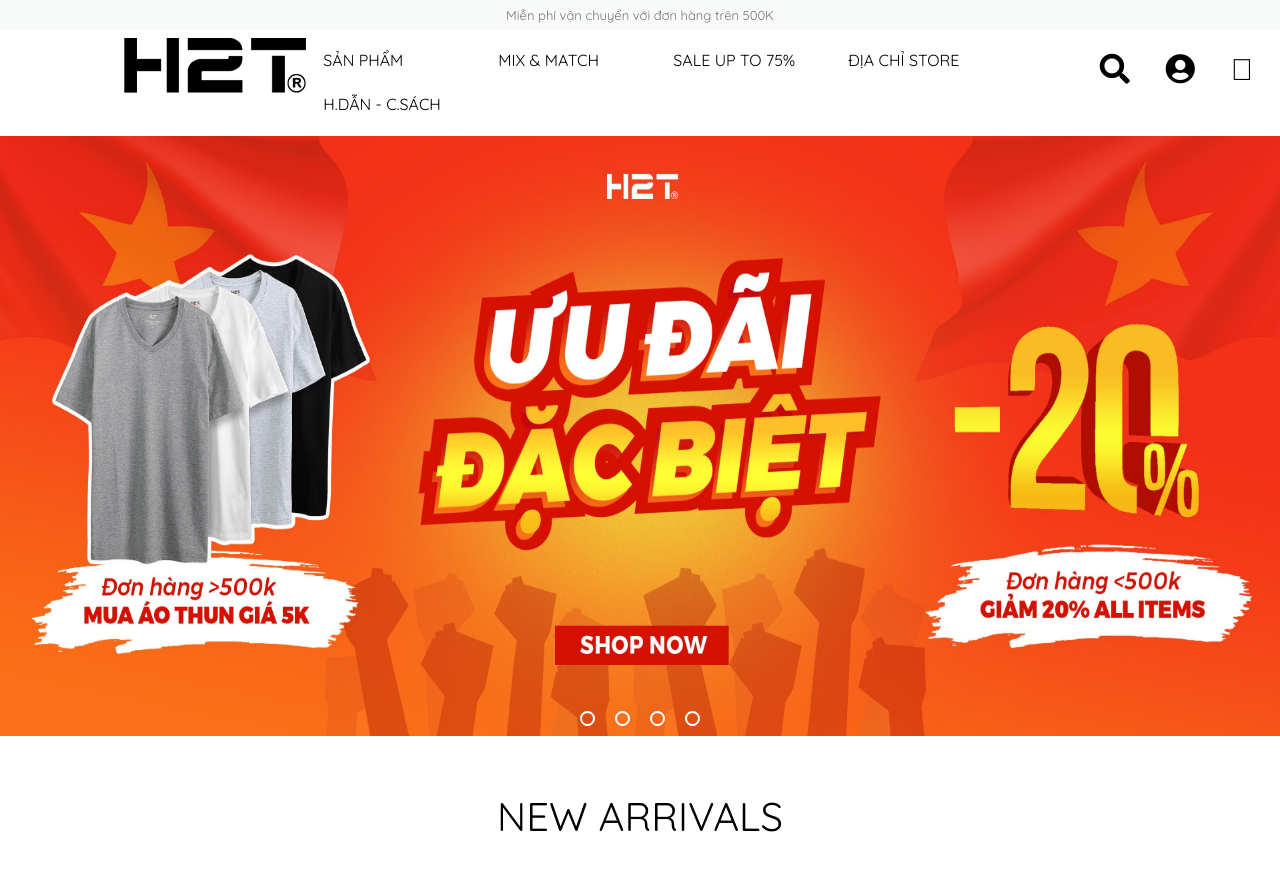
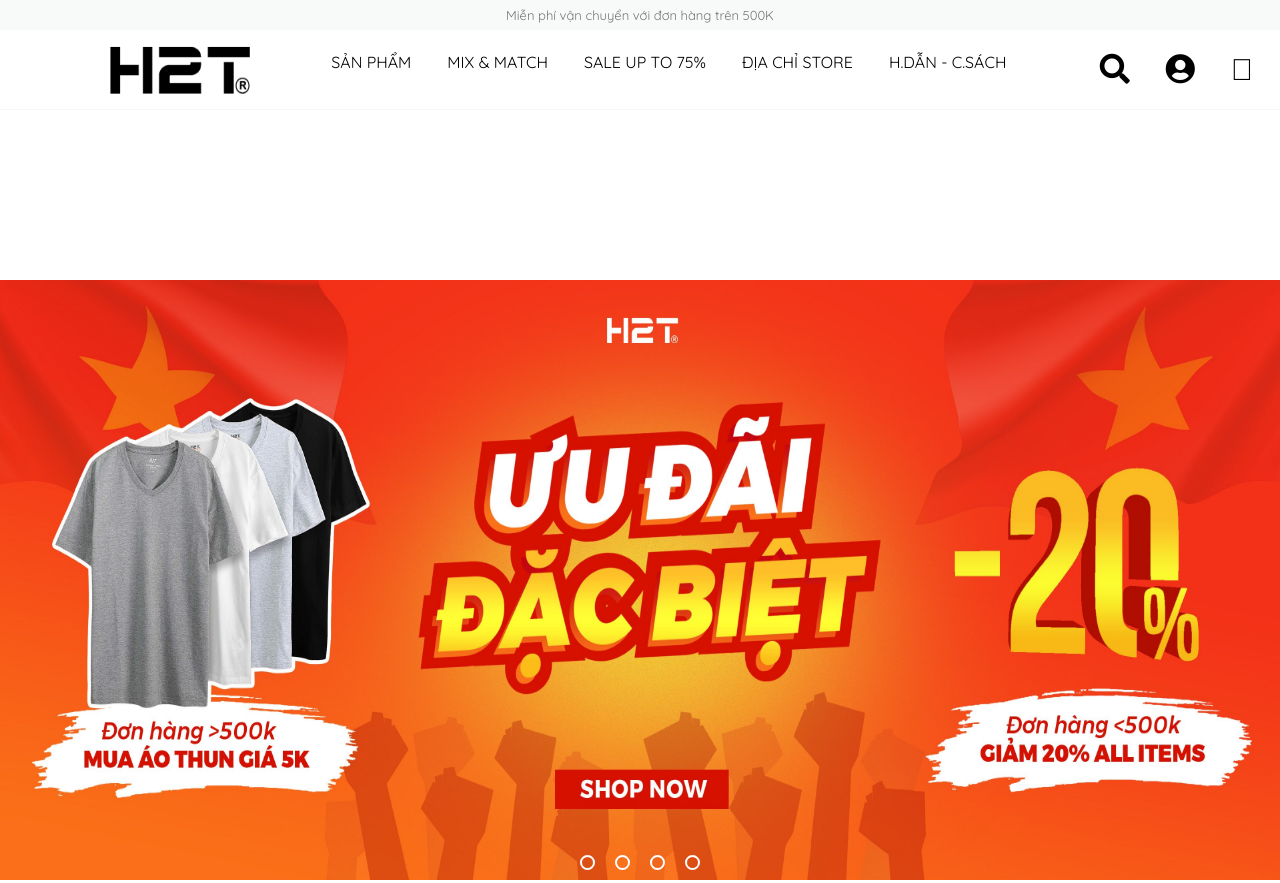
Before and after one commit to TaVanDat/H2TShop, a plain HTML site: page layout/index.html in a window 1280 px wide. Shown: the top 883 px of the page. Drawn offline with Linux system fonts and the light colour scheme.

Commit message:
update some attr css menu

```diff
--- a/css/danhmuc.css
+++ b/css/danhmuc.css
@@ -18,9 +18,11 @@
 .head-bottom {
 	display: flex;
 	justify-content: space-between;
+	align-items: center;
 }
 .head-bottom .logo{
 	padding-left: 50px;
+	width: 280px;height:60px;
 }
 
 .navbar{
@@ -49,7 +51,6 @@ a:hover{color: #F39C12;}
 .menu li{
 	padding-left: 10px;
 	float: left;
-	width: 175px;
 	line-height: 1.5em;
 	position: relative;
 	background: white;
@@ -65,24 +66,22 @@ a:hover{color: #F39C12;}
 .menu ul li{
 	border: 1px solid #d7dbdd;
 }
-
+.menu ul li:not(.menu ul ul li){width: 175px;}
+.menu >li >a{
+	padding: 0 8px;
+}
 .menu ul ul{
-	left: 175px;
-	top: 0px;
-}
-
-.menu ul ul li{
-	border: 1px solid #d7dbdd;
+	left: 173px;
+	top: -1px;
 }
 
 .menu-sub-1 li{
+	border: 1px solid #d7dbdd;
 	width: 120px;
 }
-
 .menu-sub-2 li{
-	width: 250px;
+	width: 240px;
 }
-
 .icon ul{
 	margin: 0;
 	padding: 0;
@@ -108,7 +107,9 @@ nav a:hover{
 	text-decoration: none;
 	color: #F39C12;
 }
-
+body >img{
+	margin-top: -15px;
+}
 .section{
 	margin-top: 50px;
 }
--- a/css/diachistore.css
+++ b/css/diachistore.css
@@ -17,10 +17,11 @@
 }
 .head-bottom {
 	display: flex;
-	justify-content: space-between;
+	justify-content: space-between;align-items: center;
 }
 .head-bottom .logo{
 	padding-left: 50px;
+	width: 280px;height:60px;
 }
 
 .navbar{
@@ -49,7 +50,6 @@ a:hover{color: #F39C12;}
 .menu li{
 	padding-left: 10px;
 	float: left;
-	width: 175px;
 	line-height: 1.5em;
 	position: relative;
 	background: white;
@@ -61,14 +61,17 @@ a:hover{color: #F39C12;}
 	cursor: pointer;
 	border-bottom: 1px solid black;
 }
-
+.menu>li>a{
+	padding: 0 8px;
+}
 .menu ul li{
 	border: 1px solid #d7dbdd;
 }
+.menu ul li:not(.menu ul ul li){width: 175px;}
 
 .menu ul ul{
-	left: 175px;
-	top: 0px;
+	left: 173px;
+	top: -1px;
 }
 
 .menu ul ul li{
@@ -80,7 +83,7 @@ a:hover{color: #F39C12;}
 }
 
 .menu-sub-2 li{
-	width: 250px;
+	width: 240px;
 }
 
 .icon ul{
--- a/css/trangao.css
+++ b/css/trangao.css
@@ -18,9 +18,11 @@
 .head-bottom {
 	display: flex;
 	justify-content: space-between;
+	align-items: center;
 }
 .head-bottom .logo{
 	padding-left: 50px;
+	width: 280px;height:60px;
 }
 
 .navbar{
@@ -50,7 +52,6 @@ a:hover{color: #F39C12;}
 .menu li{
 	padding-left: 10px;
 	float: left;
-	width: 175px;
 	line-height: 1.5em;
 	position: relative;
 	background: white;
@@ -66,10 +67,14 @@ a:hover{color: #F39C12;}
 .menu ul li{
 	border: 1px solid #d7dbdd;
 }
+.menu ul li:not(.menu ul ul li){width: 175px;}
 
+.menu >li >a{
+	padding: 0 8px;
+}
 .menu ul ul{
-	left: 175px;
-	top: 0px;
+	left: 173px;
+	top: -1px;
 }
 
 .menu ul ul li{
@@ -81,7 +86,7 @@ a:hover{color: #F39C12;}
 }
 
 .menu-sub-2 li{
-	width: 250px;
+	width: 240px;
 }
 
 .icon ul{
@@ -112,6 +117,7 @@ nav a:hover{
 .banner img{
 /* 	width:1348px;height: 600px; */
 	margin-bottom: 20px;
+	margin-top: -15px;
 }
 /* phần thân website */
 .section-body{width: 100%;}
--- a/css/trangchu.css
+++ b/css/trangchu.css
@@ -18,11 +18,13 @@
 .head-bottom {
 	display: flex;
 	justify-content: space-between;
+	border-bottom: 1px solid #f7f7f7;
+	align-items: center;
 }
 .head-bottom .logo{
 	padding-left: 50px;
+	width: 280px;height:60px;
 }
-
 .navbar{
 	padding-left: 100px;
 	z-index: 1;
@@ -46,13 +48,11 @@
 .menu li{
 	padding-left: 10px;
 	float: left;
-	width: 175px;
 	line-height: 1.5em;
 	position: relative;
 	background: white;
 	padding: 10px;
 }
-
 
 a:hover{color: #F39C12;}
 
@@ -61,14 +61,17 @@ a:hover{color: #F39C12;}
 	cursor: pointer;
 	border-bottom: 1px solid black;
 }
-
+.menu >li >a{
+	padding: 0 8px;
+}
 .menu ul li{
 	border: 1px solid #d7dbdd;
 }
+.menu ul li:not(.menu ul ul li){width: 175px;}
 
 .menu ul ul{
-	left: 175px;
-	top: 0px;
+	left: 173px;
+	top: -1px;
 }
 
 .menu ul ul li{
@@ -80,7 +83,7 @@ a:hover{color: #F39C12;}
 }
 
 .menu-sub-2 li{
-	width: 250px;
+	width: 240px;
 }
 
 .icon ul{
@@ -115,10 +118,11 @@ nav a:hover{
 	height: 800px;
 /* 	overflow: hidden; */
 	position: absolute;
-	top: 47%;
+	top: 65%;
 	left: 50%;
 	transform: translate(-50%, -50%);
 	z-index: -1;
+	clear: both;
 }
 
 .navigation{
```
